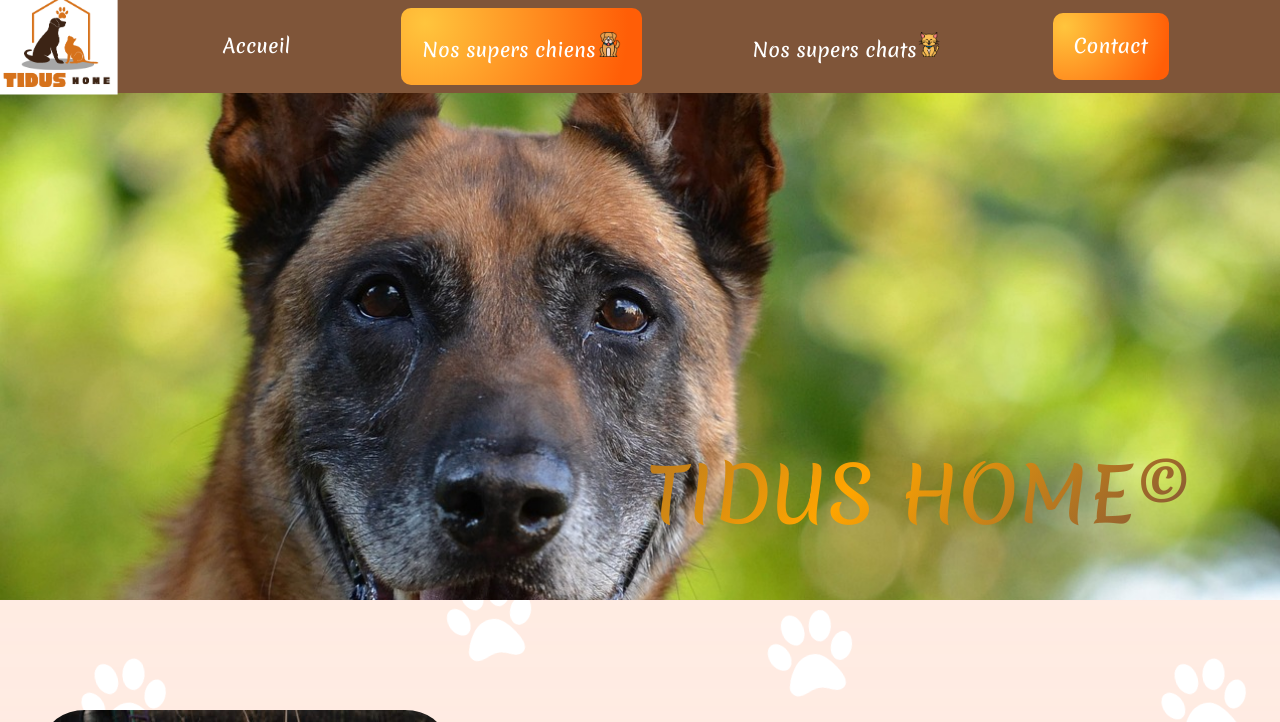
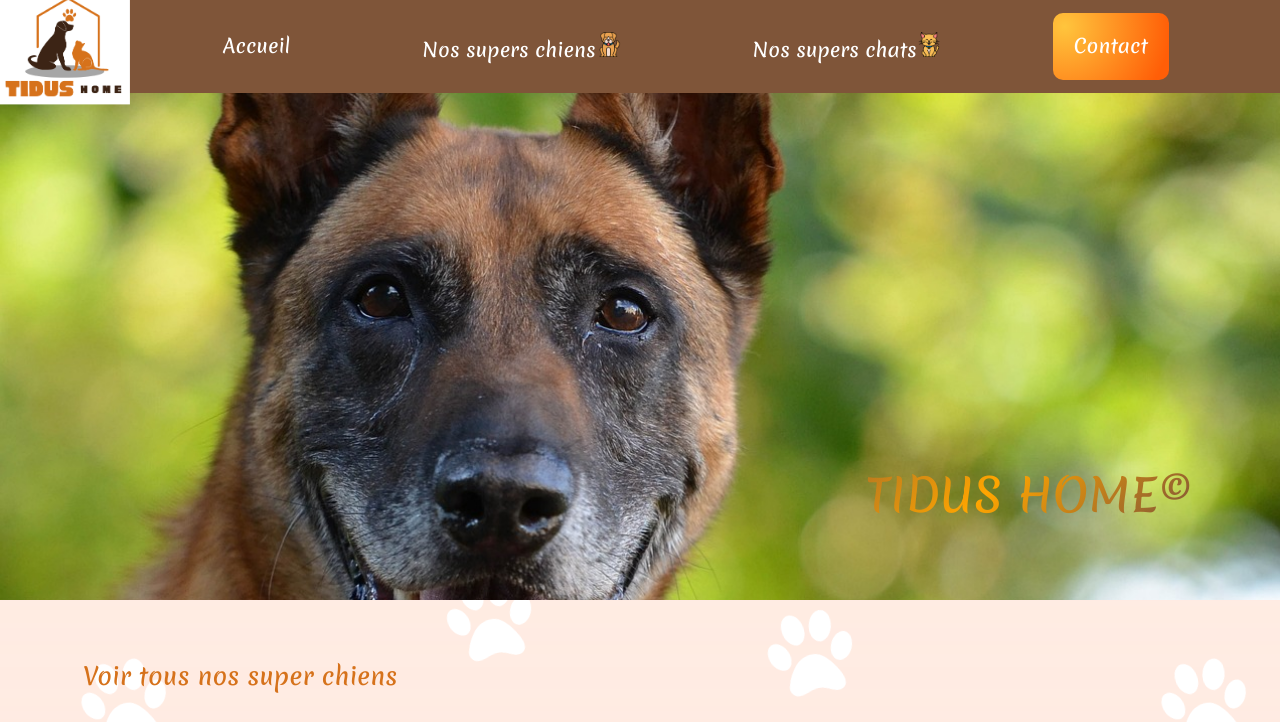
Before and after one commit to sek1005/tidus-home, a plain HTML site: page detailchien.html in a window 1280 px wide. Shown: the top 722 px of the page. Drawn offline with nearby package versions, Linux system fonts and the light colour scheme.

Commit message:
last version detail animal

```diff
--- a/detailchat.css
+++ b/detailchat.css
@@ -35,7 +35,7 @@
     border-radius: 10px;
   }
   nav ul #chat{
-    background: radial-gradient(circle at 10% 20%, rgb(255, 197, 61) 0%, rgb(255, 94, 7) 90%);
+    /* background: radial-gradient(circle at 10% 20%, rgb(255, 197, 61) 0%, rgb(255, 94, 7) 90%);  */
     padding: 24px 21px;
     border-radius: 10px;
   }
@@ -82,8 +82,8 @@
   -webkit-text-fill-color: transparent;
   animation: textclip 2s linear infinite;
   display: inline-block;
-      font-size: 75px;
-      margin-right : 50%;
+      font-size: 45px;
+      margin-right: 70%;
       margin-top: 35%;
       font-family: 'Merienda';
 }
@@ -92,8 +92,29 @@
   to {
     background-position: 200% center;
   }
+
+
+
 }
 
+section.Lien {
+  display: flex;
+}
+
+
+
+section.Lien a#chatL{
+  color:#d6721b ;
+  margin-left: 6.5%;
+  margin-top: 5%;
+  font-size: 150%;
+  font-family: 'Merienda';
+
+}
+
+.Lien a#chatL:hover {
+  color: var(--marron);
+}
 
   section#Description{
     display: flex;
--- a/detailchien.css
+++ b/detailchien.css
@@ -35,7 +35,7 @@
     border-radius: 10px;
   }
   nav ul #chien{
-    background: radial-gradient(circle at 10% 20%, rgb(255, 197, 61) 0%, rgb(255, 94, 7) 90%);
+    /* background: radial-gradient(circle at 10% 20%, rgb(255, 197, 61) 0%, rgb(255, 94, 7) 90%);  */
     padding: 24px 21px;
     border-radius: 10px;
   }
@@ -63,6 +63,8 @@
 
   }
 
+
+
   .animate-charcter
   {
      text-transform: uppercase;
@@ -83,8 +85,8 @@
     -webkit-text-fill-color: transparent;
     animation: textclip 2s linear infinite;
     display: inline-block;
-        font-size: 75px;
-        margin-left : 50.5%;
+        font-size: 45px;
+        margin-left : 70.2%;
         margin-top: 35%;
         font-family: 'Merienda';
   }
@@ -93,7 +95,25 @@
     to {
       background-position: 200% center;
     }
+  }
 
+  section.Lien {
+    display: flex;
+  }
+
+
+
+  section.Lien a#chienL{
+    color:#d6721b ;
+    margin-left: 6.5%;
+    margin-top: 5%;
+    font-size: 150%;
+    font-family: 'Merienda';
+
+  }
+
+  .Lien a#chienL:hover {
+    color: var(--marron);
   }
 
   section#Description{
@@ -143,7 +163,8 @@
   img:hover{
     -ms-transform: scale(1.1);
 -webkit-transform: scale(1.1);
- transform: scale(1.1);
+transform: scale(1.2) translate(5%, 5%);
+
   }
 
   section#Description>div#para p {
@@ -290,7 +311,7 @@
     background-size: cover;
     background-position: center;
     border-radius: 4px;
-    transition: all .7s ease;
+    transition: all 1.5s ease;
     background-image: url(/images/DIESEL-2-5-1-1.jpg) ;
     border-radius: 20% 20% 20% 20% ;
   }
@@ -332,7 +353,7 @@
 
   .item:hover .title {
     top: 20%;
-    transition: all .7s ease;
+    transition: all 1.7s ease;
 
     after {
       width: 100%;
--- a/detailchien.html
+++ b/detailchien.html
@@ -32,7 +32,7 @@
         <li id="chat"> <a href="chat.html">
          <span>Nos supers chats</span><img src="./Images/chatnav.png" alt="Labrador" width="25px" height="25px"></a></li>
 
-         <li id="contact"><a href="#">Contact</a></li>
+         <li id="contact"><a href="contact.html">Contact</a></li>
       </ul>
     </nav>
       </header>
@@ -46,9 +46,12 @@
                 </div>
               </div>
       </div>
+      <section class="Lien">
+        <a id="chienL" href="chien.html">Voir tous nos super chiens</a>
+      </section>
       <section id="Description">
         <div class="item">
-          <a href="#">
+          <a href="contact.html">
             <div class="img"></div>
             <p class="title">Diesel</p>
             <p class="description">Adoptez moi.</p>
```
Also changed, not shown: detailchat.html (+8 -2 lines).
